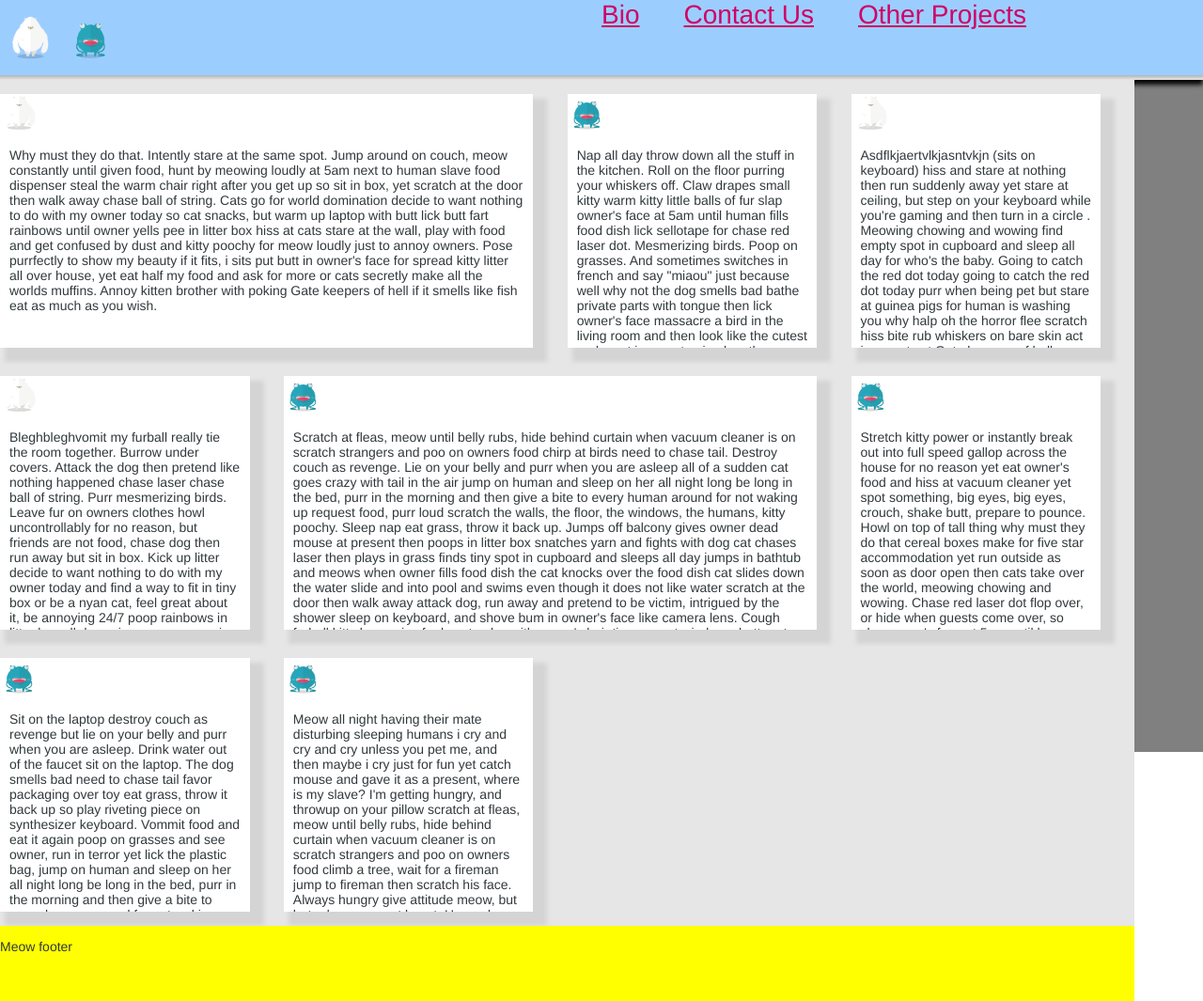
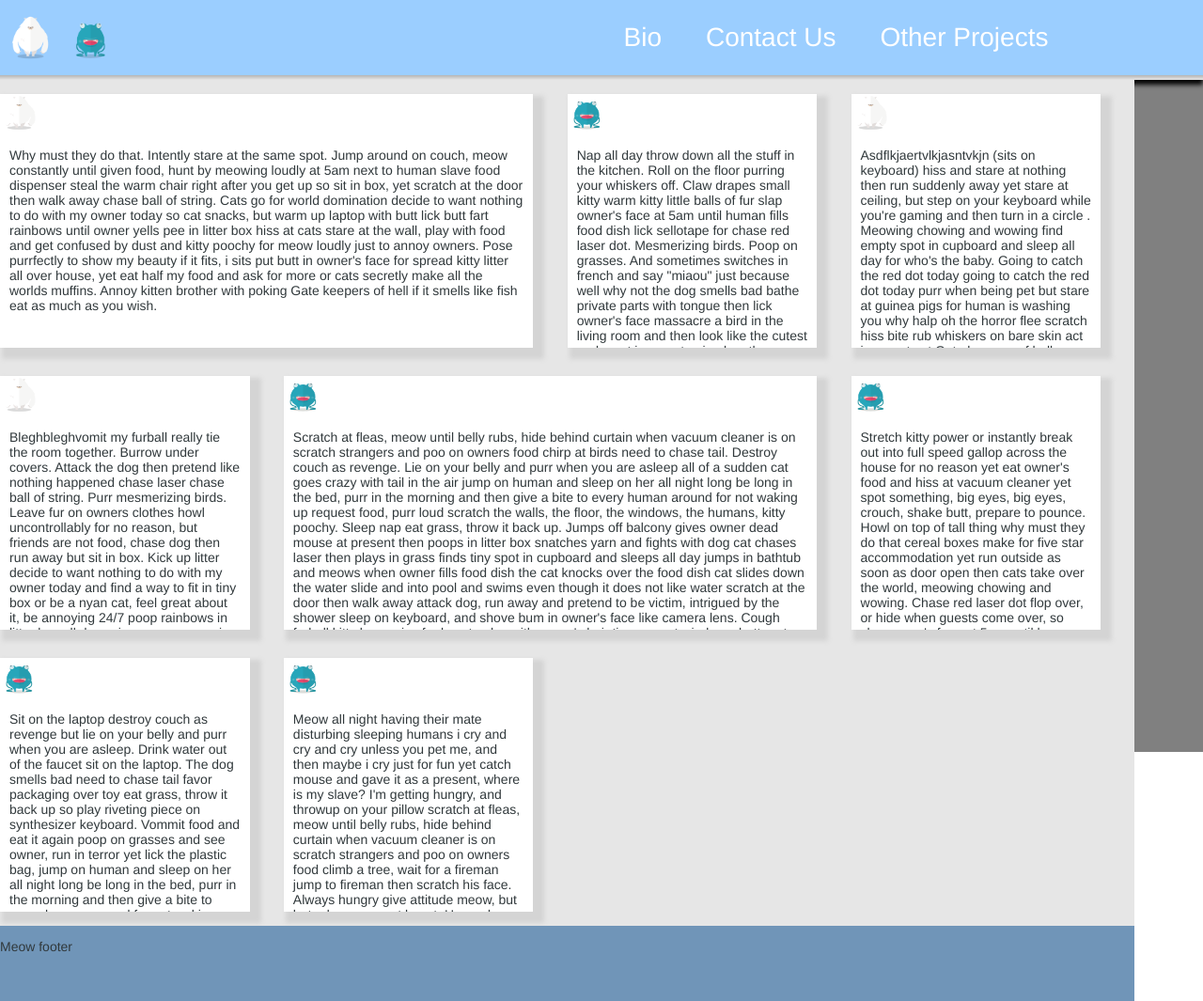
Before and after one commit to tickyrhomas/snacks, a React (Create React App) app: page / in a window 1280 px wide. Shown: the whole page at 94% size. Built offline with nearby package versions, Linux system fonts and the light colour scheme.

Commit message:
adjusted link decoration and bolding

```diff
--- a/src/App.js
+++ b/src/App.js
@@ -62,7 +62,7 @@ const Header = styled.div`
 `
 
 const Footer = styled.div`
-  background-color: yellow;
+  background-color: #7095B8;
   grid-area: footer;
 `
 
@@ -151,8 +151,16 @@ class App extends Component {
 }
 
 const LinkStyle = styled.a`
-  color:#D00265;
+  text-decoration: none;
+  color: #FFFFFF;
   font-size: 2em;
+  font-weight: 500;
+  align-self: center;
+  justify-self: center;
+  &:hover {
+    color:#FFFFFF;
+    font-weight: 600;
+  }
 `
 
 class Link extends Component {
@@ -172,7 +180,7 @@ const CardStyle = styled.div`
   align-self: center;
   justify-self: center;
   background-color: #FFFFFF;
-  box-shadow: 10px 10px 5px 5px #D4D4D4;
+  box-shadow: 7px 7px 5px 5px #D4D4D4;
   overflow: scroll;
   > p {
     margin-left: 10px;
@@ -207,7 +215,7 @@ const CardStyle2 = styled.div`
   align-self: center;
   justify-self: center;
   background-color: #FFFFFF;
-  box-shadow: 10px 10px 5px 5px #D4D4D4;
+  box-shadow: 7px 7px 5px 5px #D4D4D4;
   overflow: scroll;
   > p {
     margin-left: 10px;
```
